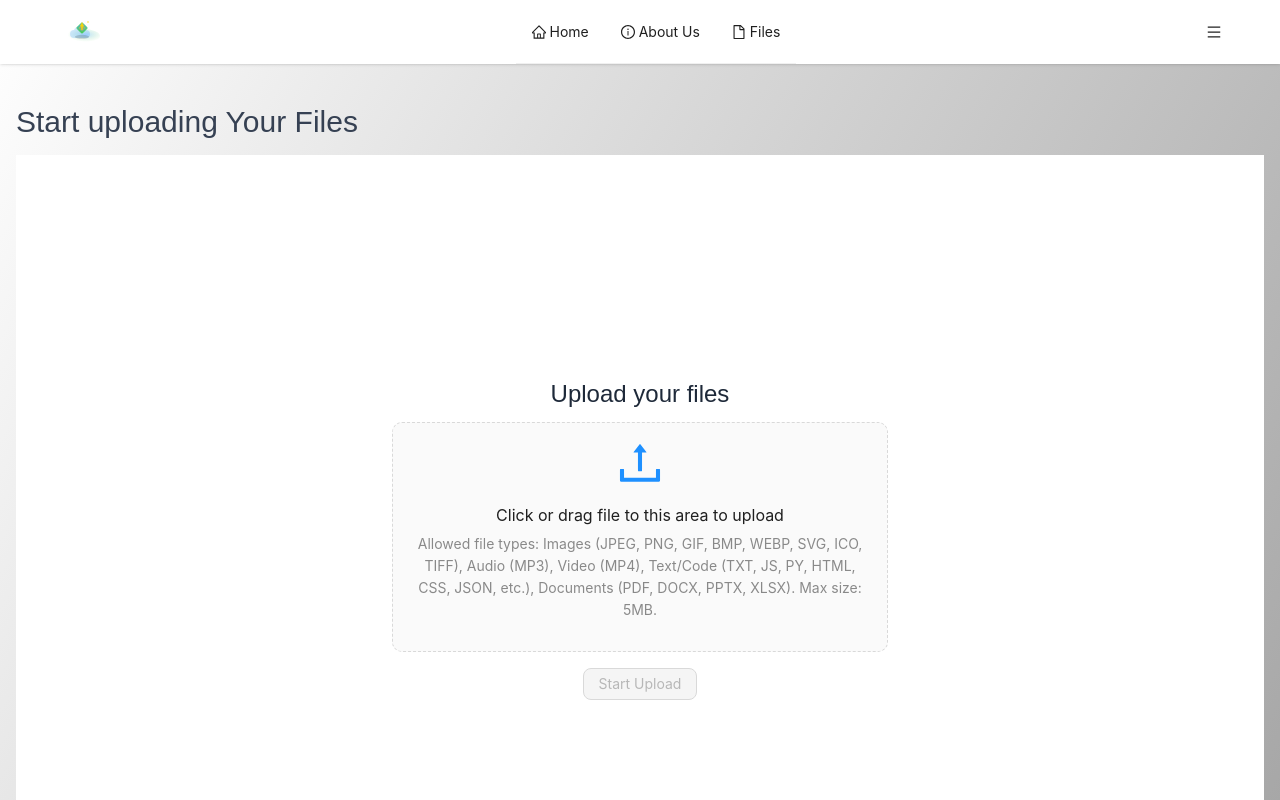
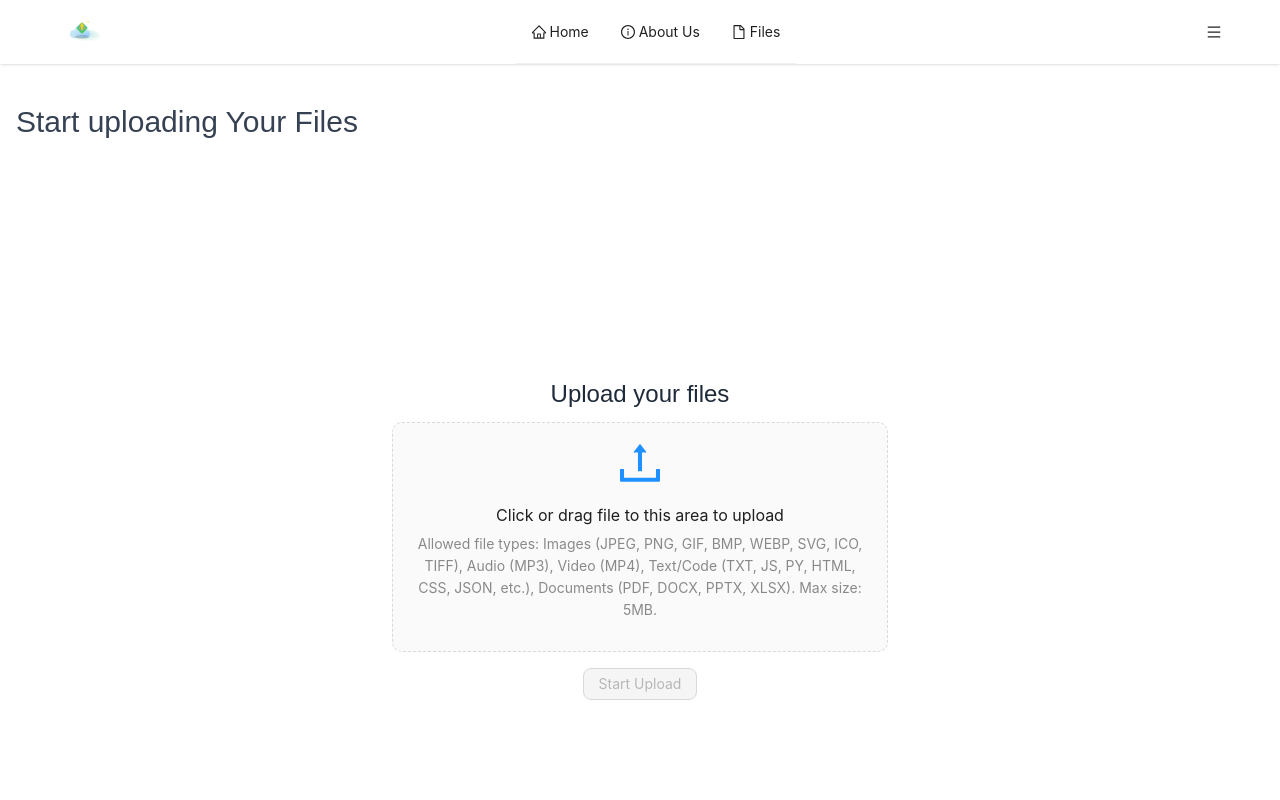
Before and after one commit to Ymffuture/Filebank, a React (Vite) app in the folder filebank-frontend/: page /dashboard in a window 1280 px wide. Shown: the top 800 px of the page. Built offline with nearby package versions, Linux system fonts and the light colour scheme.

Commit message:
Update Home.jsx

```diff
--- a/filebank-frontend/src/pages/Home.jsx
+++ b/filebank-frontend/src/pages/Home.jsx
@@ -8,7 +8,7 @@ export default function Home() {
   const [refresh, setRefresh] = useState(0);
 
   return (
-    <div className="min-h-screen bg-gradient-to-br from-[#fff] to-[gray]">
+    <div className="min-h-screen bg-gradient-to-br from-[#fff] to-[#fff]">
       <Navbar />
       <main className="container mx-auto py-10 space-y-12 px-4">
         <section>
```
